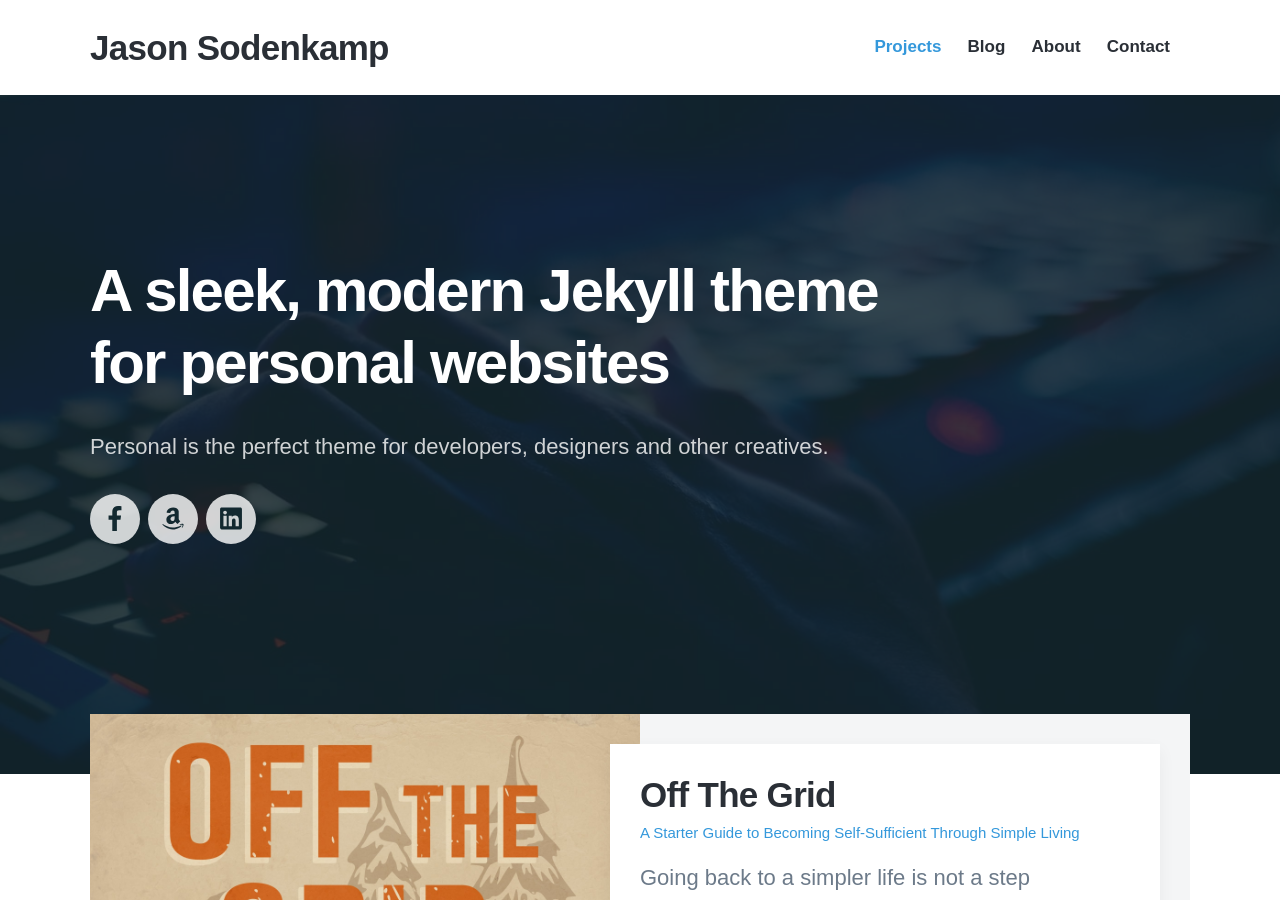
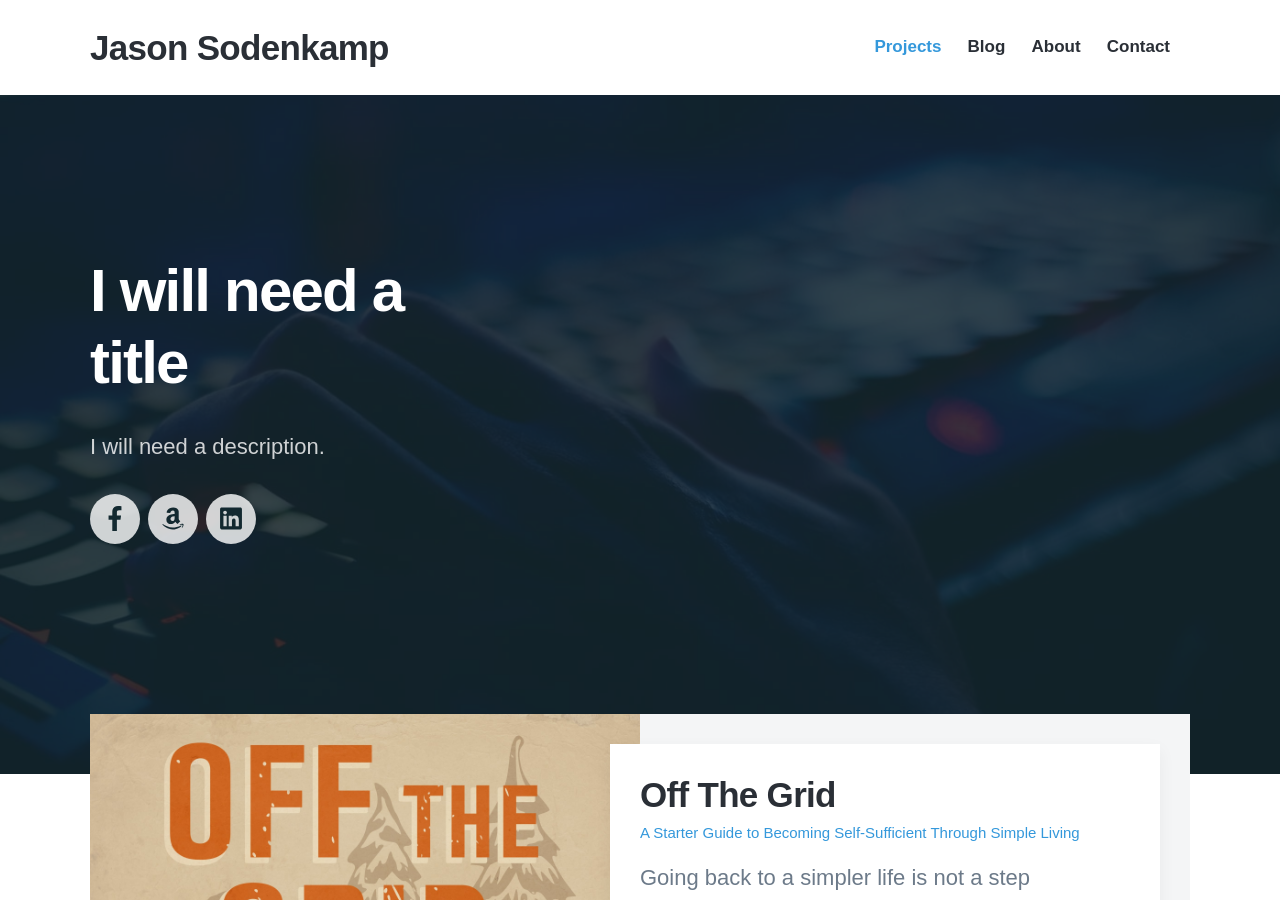
Before and after one commit to jcsodenkamp/jcsodenkamp.github.io, a Jekyll site: the page built from index.html, in a window 1280 px wide and 900 px high. Built offline with Jekyll 4.4.1, drawn with Linux system fonts in a browser that asks for light colours; nearby versions of some CDN libraries; some web fonts are replaced.

Commit message:
Update index.html

```diff
--- a/index.html
+++ b/index.html
@@ -13,9 +13,9 @@ featured_image: /images/demo/home.jpg
 
 	<div class="wrap">
 
-		<h1>A sleek, modern Jekyll theme
-		for personal websites</h1>
-		<p>Personal is the perfect theme for developers, designers and other creatives.</p>
+		<h1>I will need a
+		title</h1>
+		<p>I will need a description.</p>
 
 		{% include socials.html %}
 
```
